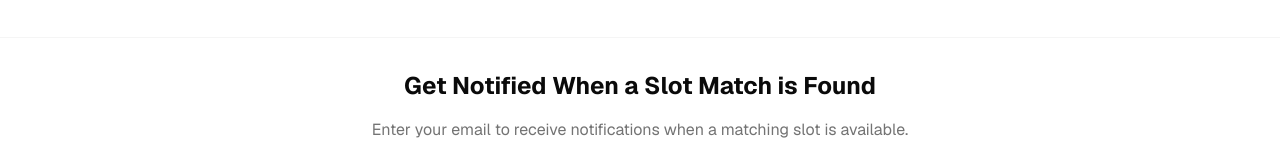
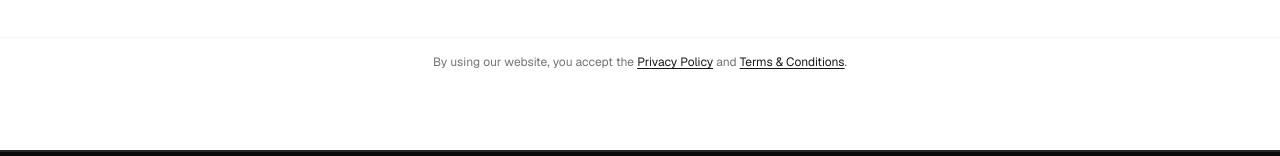
Before and after one commit to msnabiel/vit-slot-exchange, a Next.js app: page / in a window 1280 px wide. Shown: the part 762-918 px from the top of the page. Built offline with nearby package versions, Linux system fonts and the light colour scheme; no server answers.

Commit message:
email section removed.

```diff
--- a/app/page.tsx
+++ b/app/page.tsx
@@ -8,7 +8,6 @@ const Home = () => {
     <>
       <Navbar />
       <Hero />
-      <EmailNotify />
 
 <div className="text-center mt-4 px-4">
   <p className="text-xs text-muted-foreground">
```
